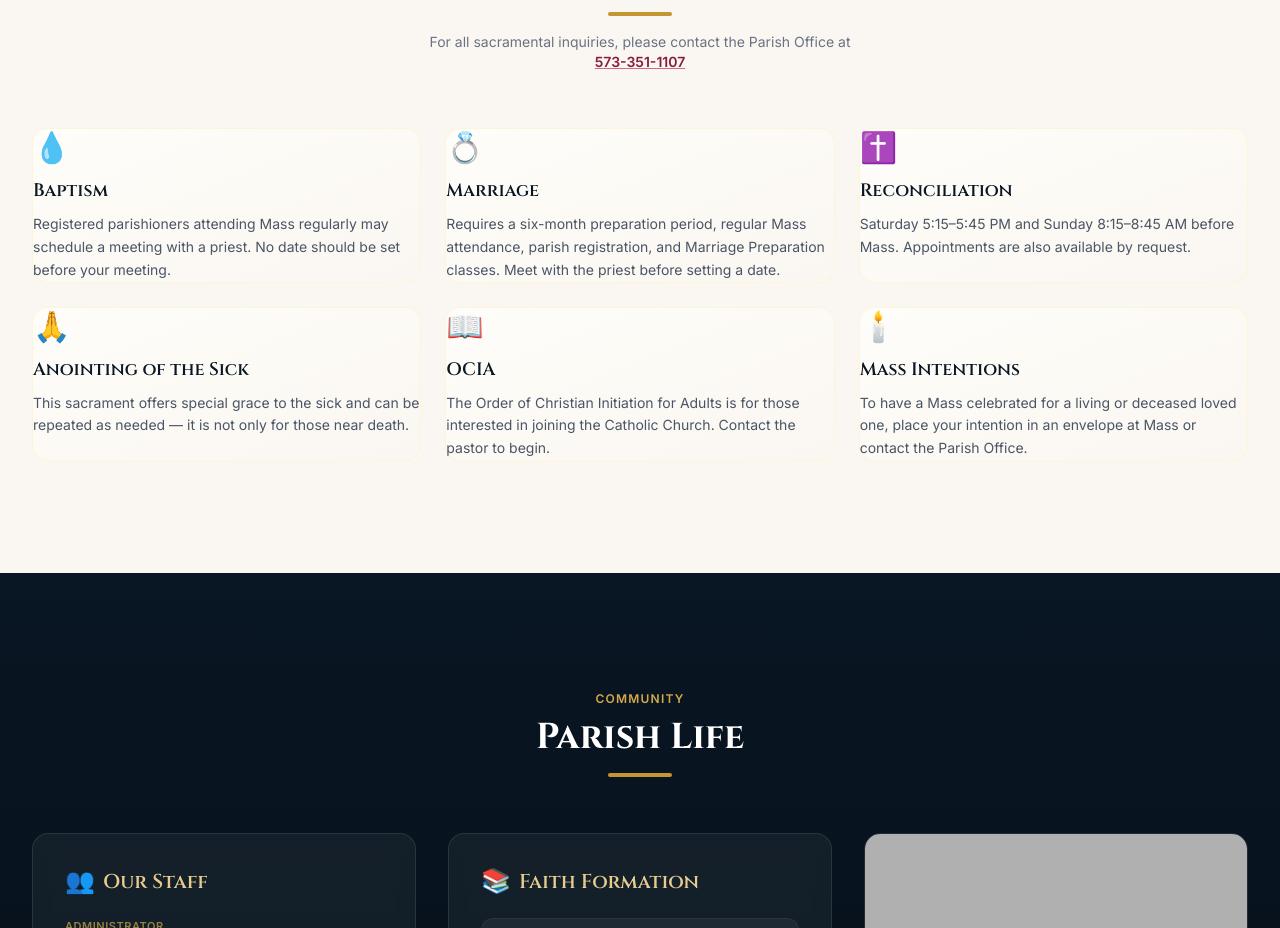
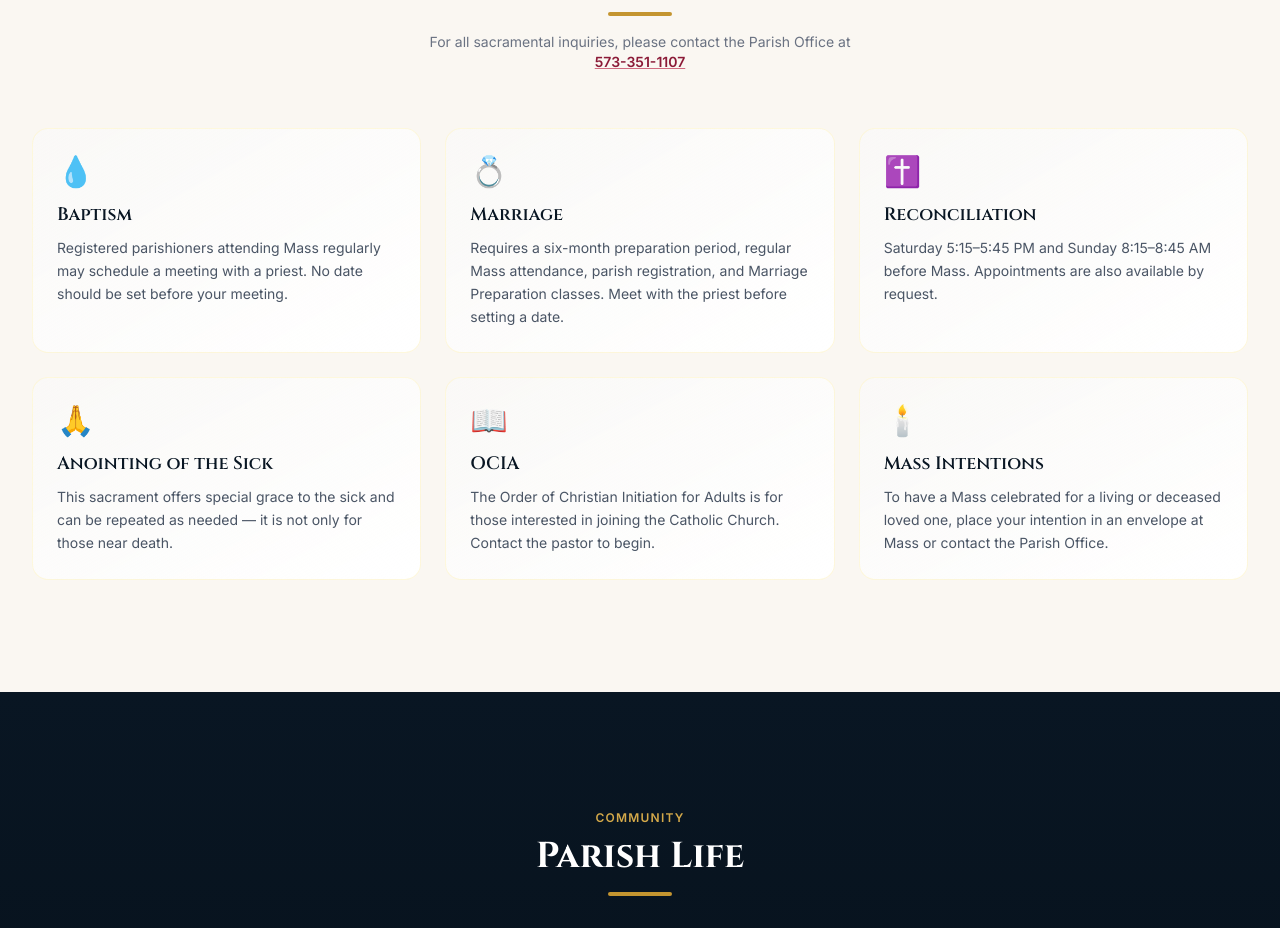
Before and after one commit to kbt117/st-benedict, a React (Vite) app: page / in a window 1280 px wide. Shown: the part 2600-3528 px from the top of the page. Built offline with nearby package versions, Linux system fonts and the light colour scheme; grey boxes are pictures that could not be loaded.

Commit message:
Update Sacraments.tsx

```diff
--- a/src/components/Sacraments.tsx
+++ b/src/components/Sacraments.tsx
@@ -59,7 +59,7 @@ export default function Sacraments() {
           {sacraments.map((s) => (
             <div
               key={s.title}
-              className="group rounded-2xl border border-amber-100/60 bg-gradient-to-br from-[#fffdf9] to-[#faf7f2] transition-all hover:shadow-lg hover:border-burgundy-100 hover:-translate-y-1"
+              className="group rounded-2xl border border-amber-100/60 bg-gradient-to-br from-gray-50/50 to-white p-6 transition-all hover:shadow-lg hover:border-burgundy-100 hover:-translate-y-1"
             >
               <span className="text-3xl">{s.icon}</span>
               <h3 className="mt-3 font-serif text-lg font-semibold text-navy-800">{s.title}</h3>
```
